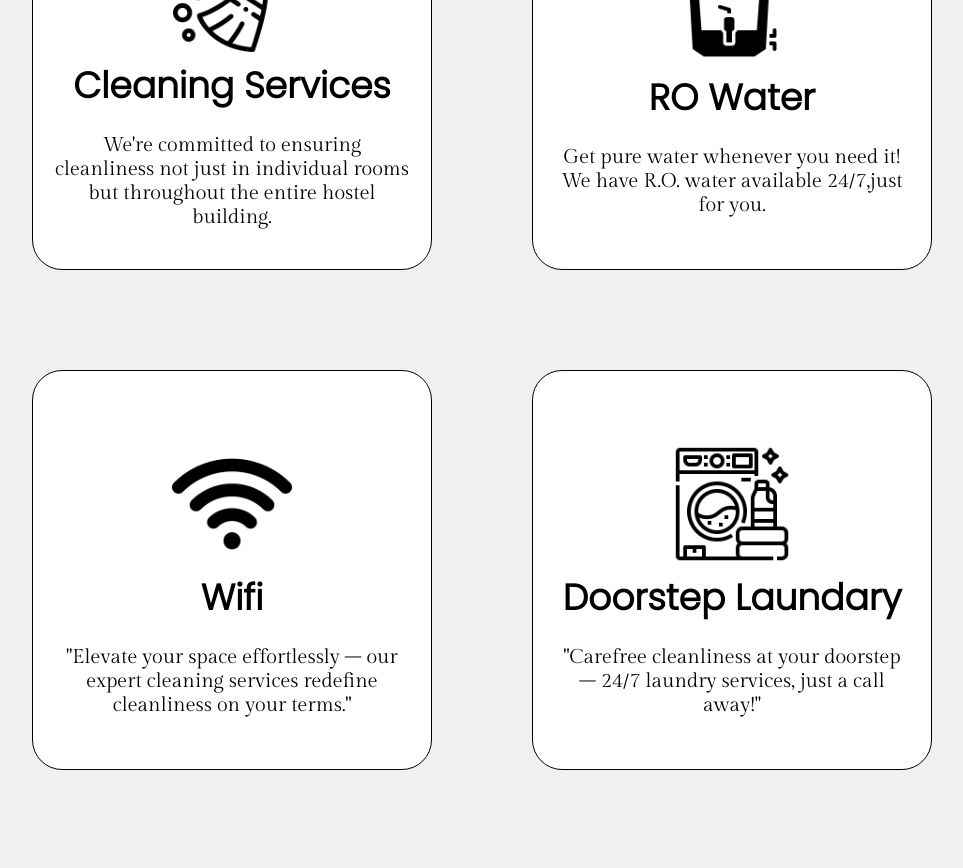
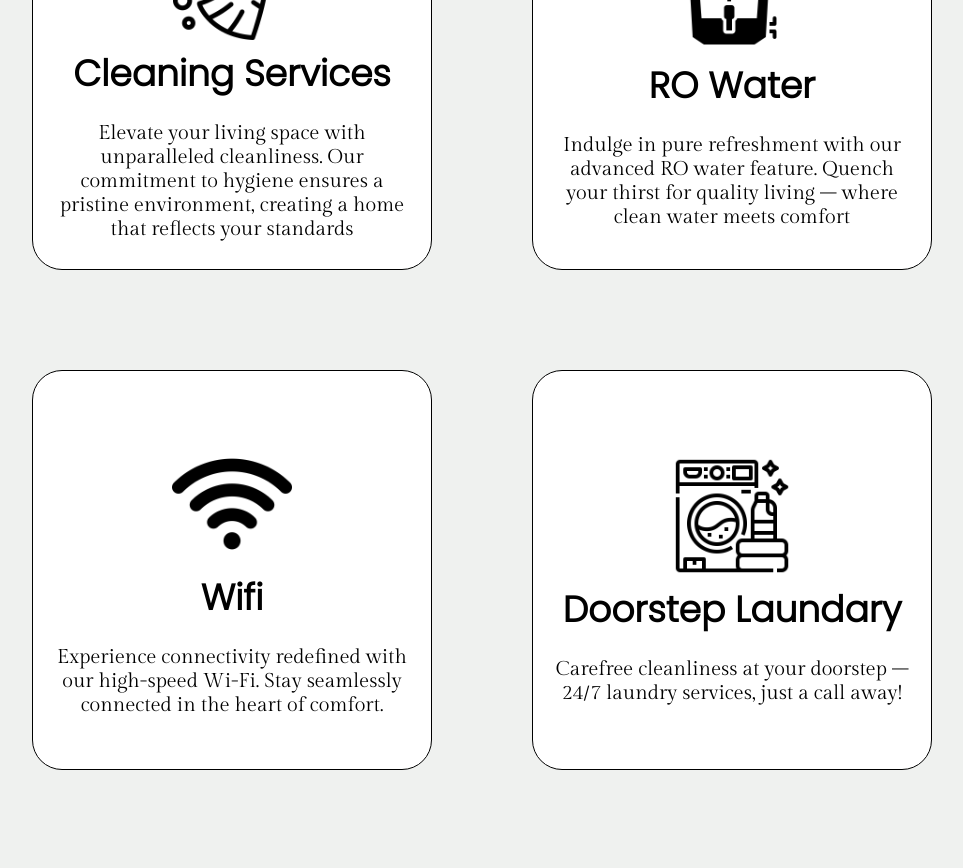
Before and after one commit to Tan1shqC/Beiyo-Fork, a React (Create React App) app: page / in a window 1280 px wide. Shown: the part 1140-2008 px from the top of the page, without its empty margins (158-1121 px from the left). Built offline with nearby package versions, Linux system fonts and the light colour scheme.

Commit message:
Update Hero.js

```diff
--- a/src/components/Hero.js
+++ b/src/components/Hero.js
@@ -88,29 +88,28 @@ function Hero() {
               <img src={broom} alt="" />
             </div>
             <h2 className="content ">Cleaning Services</h2>
-            <p>We're committed to ensuring cleanliness not just in individual rooms but throughout the entire hostel
-              building.</p>
+            <p>Elevate your living space with unparalleled cleanliness. Our commitment to hygiene ensures a pristine environment, creating a home that reflects your standards</p>
           </div>
           <div className=" events ">
             <div className="featureimg">
               <img src={water} alt="" />
             </div>
             <h2 className="content ">RO Water</h2>
-            <p>Get pure water whenever you need it! We have R.O. water available 24/7,just for you.</p>
+            <p>Indulge in pure refreshment with our advanced RO water feature. Quench your thirst for quality living – where clean water meets comfort</p>
           </div>
           <div className=" events">
             <div className="featureimg">
               <img src={wifi} alt="" />
             </div>
             <h2 className="content ">Wifi</h2>
-            <p>"Elevate your space effortlessly – our expert cleaning services redefine cleanliness on your terms."</p>
+            <p>Experience connectivity redefined with our high-speed Wi-Fi. Stay seamlessly connected in the heart of comfort.</p>
           </div>
           <div className=" events">
             <div className="featureimg">
               <img src={lanundary} alt="" />
             </div>
             <h2 className="content ">Doorstep Laundary</h2>
-            <p>"Carefree cleanliness at your doorstep – 24/7 laundry services, just a call away!"</p>
+            <p>Carefree cleanliness at your doorstep – 24/7 laundry services, just a call away!</p>
           </div>
           <div className=" events">
             <div className="featureimg">
```
